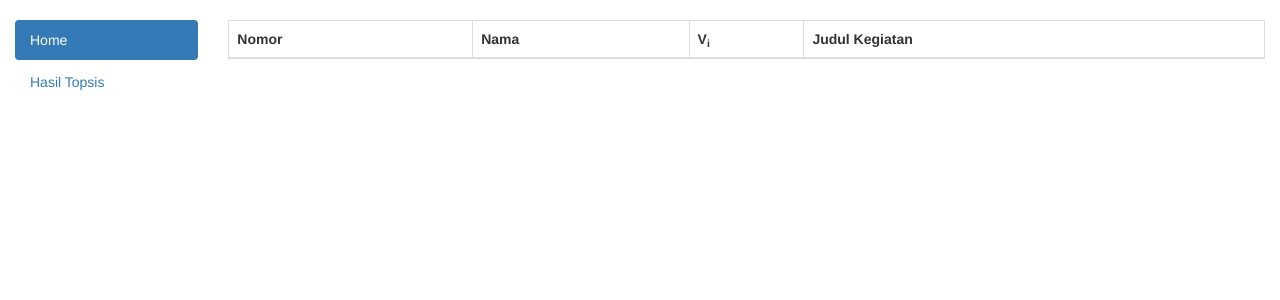
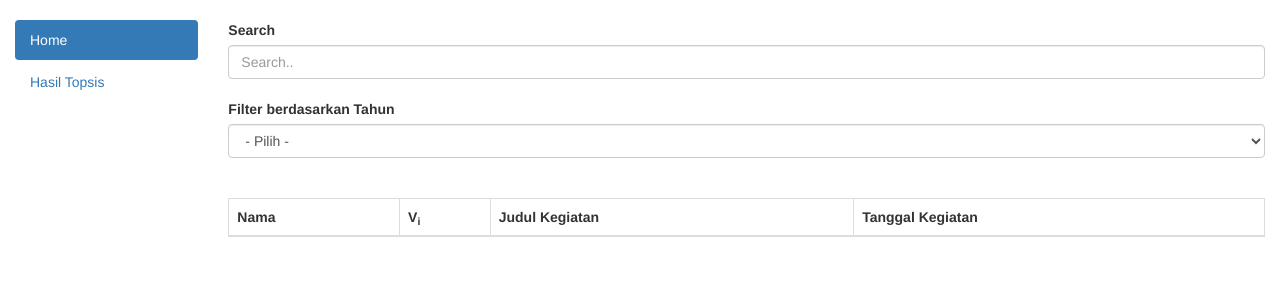
Before and after one commit to Maulyanda/topsis, a PHP site: page /?a=home in a window 1280 px wide. Shown: the part 52-352 px from the top of the page. Run offline with PHP 8.4, Linux system fonts and the light colour scheme; a user stored in the database is signed in; data comes from the database, SQL or seed files in the repository; data that the repository does not hold is empty; some libraries are stand-ins or nearby versions.

Commit message:
Filter sudah beres

```diff
--- a/controllers/topsis.php
+++ b/controllers/topsis.php
@@ -22,9 +22,6 @@ class topsis{
 		$data = mysql_query("select * from peserta");
 		return $data;
     }
-
-
-
 }
 
 ?>
--- a/index.php
+++ b/index.php
@@ -32,7 +32,6 @@ if(@$_GET['a']=='hasiltopsis'){
 	$active3='';
 	$active4='';
 }
-
 ?>
 
 <!-- TAB KIRI -->
@@ -44,9 +43,7 @@ if(@$_GET['a']=='hasiltopsis'){
 </div>
 <!-- /TAB KIRI -->
 
-
-
-  <div class="col-sm-10">
+<div class="col-sm-10">
  <?php
   if(@$_GET['a']=='home'){
     include ("views/home.php");
@@ -55,7 +52,6 @@ if(@$_GET['a']=='hasiltopsis'){
   }
 
  ?>
-
 </div>
 
 </body>
--- a/login.php
+++ b/login.php
@@ -52,6 +52,5 @@
 			return false;
 		}
 	}
-
 </script>
 </html>
--- a/views/home.php
+++ b/views/home.php
@@ -5,18 +5,58 @@ $db = new topsis();
 $h = $db->kriteria();
 ?>
 
+<script src="https://ajax.googleapis.com/ajax/libs/jquery/3.4.1/jquery.min.js"></script>
+<script>
+$(document).ready(function(){
+  $("#myInput").on("keyup", function() {
+    var value = $(this).val().toLowerCase();
+    $("#myTable tr").filter(function() {
+      $(this).toggle($(this).text().toLowerCase().indexOf(value) > -1)
+    });
+  });
+});
+</script>
+
+<script>
+$(document).ready(function(){
+  $("#myYear").on("keyup", function() {
+    var value = $(this).val().toLowerCase();
+    $("#myTable tr").filter(function() {
+      $(this).toggle($(this).text().toLowerCase().indexOf(value) > -1)
+    });
+  });
+});
+</script>
+
+
+<label>Search</label>
+<input id="myInput" type="text" placeholder="Search.." class="form-control">
+
+<br>
+
+<label>Filter berdasarkan Tahun</label>
+<select id="myYear" class="form-control">
+	<option value=''>- Pilih -</option>
+	<option value="2020">2020</option>
+	<option value="2019">2019</option>
+	<option value="2018">2018</option>
+	<option value="2017">2017</option>
+ 	<option value="2016">2016</option>
+</select>
+<br><br>
 
 <table class="table table-bordered table-responsive">
 <thead>
 <tr>
-<th >Nomor</th>
+<!-- <th >Nomor</th> -->
 <th >Nama</th>
 <th >V<sub>i</sub></th>
 <th>Judul Kegiatan</th>
+<th>Tanggal Kegiatan</th>
 </tr>
 
 </thead>
-<tbody>
+<tbody id="myTable">
 <?php
 $i=1;
 $a=mysql_query("select * from peserta");
@@ -86,18 +126,22 @@ foreach($_SESSION['dplus'] as $key=>$dxmin){
 
     //judul peserta
 	$judul=mysql_query("select * from peserta where id_peserta='$id_alt'");
-    $jdl=mysql_fetch_assoc($judul);
+	$jdl=mysql_fetch_assoc($judul);
+
+	//tanggal kegiatan peserta
+	$tanggal=mysql_query("select * from peserta where id_peserta='$id_alt'");
+    $tgl=mysql_fetch_assoc($tanggal);
 
 	$nilaid=$jarakm/($jarakm+$dxmin);
 
 		$nilai=round($nilaid,4);
 
 
-
 	//simpan ke tabel nilai preferensi
     $nm=$nm['nm_peserta'];
-    $jdl=$jdl['judul'];
-	$sql2=mysql_query("insert into nilai_preferensi (nm_peserta,nilai,judul) values('$nm','$nilai','$jdl')");
+	$jdl=$jdl['judul'];
+	$tgl=$tgl['tanggal'];
+	$sql2=mysql_query("insert into nilai_preferensi (nm_peserta,nilai,judul,tanggal) values('$nm','$nilai','$jdl','$tgl')");
 
 
 }
@@ -107,10 +151,10 @@ foreach($_SESSION['dplus'] as $key=>$dxmin){
 	$sql3=mysql_query("select * from nilai_preferensi order by nilai Desc");
 	while($data3=mysql_fetch_assoc($sql3)){
 		echo "<tr>
-		<td>".$i."</td>
 		<td>$data3[nm_peserta]</td>
         <td>$data3[nilai]</td>
-        <td>$data3[judul]</td>
+		<td>$data3[judul]</td>
+		<td>$data3[tanggal]</td>
 		</tr>";
 
 		$i++;
```
Also changed, not shown: views/admin/home.php (+41 -3 lines).
